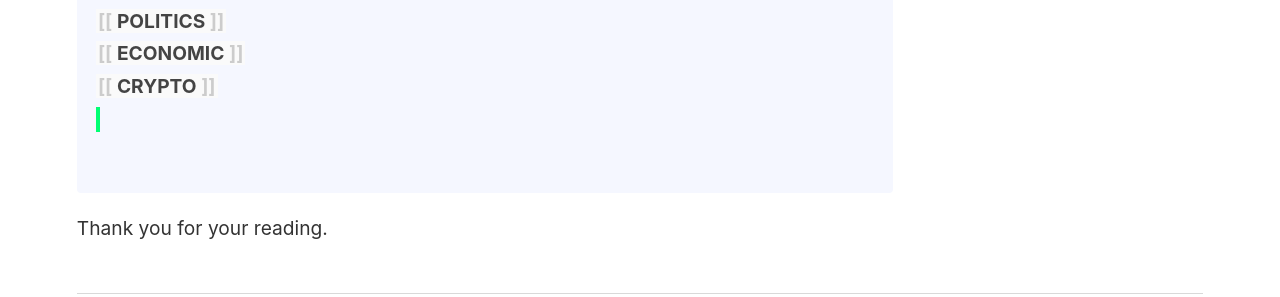
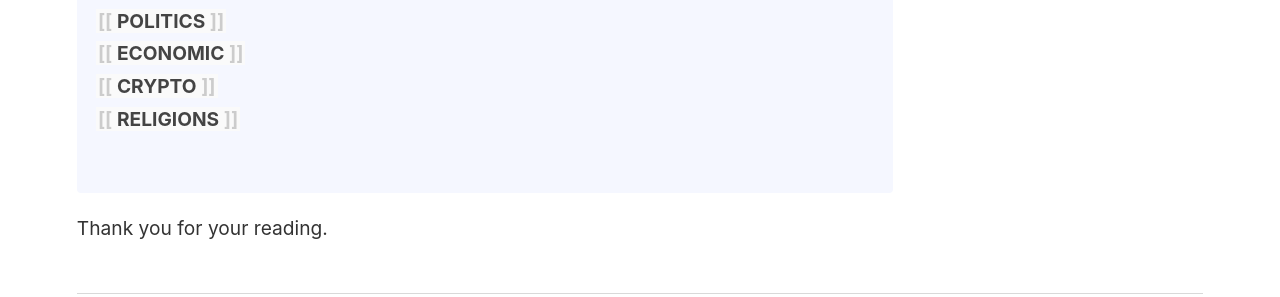
Before and after one commit to lkyxuan/bbbblog, a Jekyll site: the page built from _notes/Index/Content Index.md, in a window 1280 px wide. Shown: the part 394-691 px from the top of the page. Built offline with Jekyll 4.4.1, drawn with Linux system fonts in a browser that asks for light colours.

Commit message:
vault backup: 2023-07-14 06:11:43
Affected files:
_notes/Index/Content Index.md

```diff
--- a/_notes/Index/Content Index.md
+++ b/_notes/Index/Content Index.md
@@ -7,5 +7,5 @@ title: Content Index
   <span style="font-weight: bold">[[POLITICS]]</span><br>
   <span style="font-weight: bold">[[ECONOMIC]]</span><br>
   <span style="font-weight: bold">[[CRYPTO]]</span><br>
-  <span style="font-weight: bold">[[]]</span><br>
+  <span style="font-weight: bold">[[RELIGIONS]]</span><br>
 </p>
```
